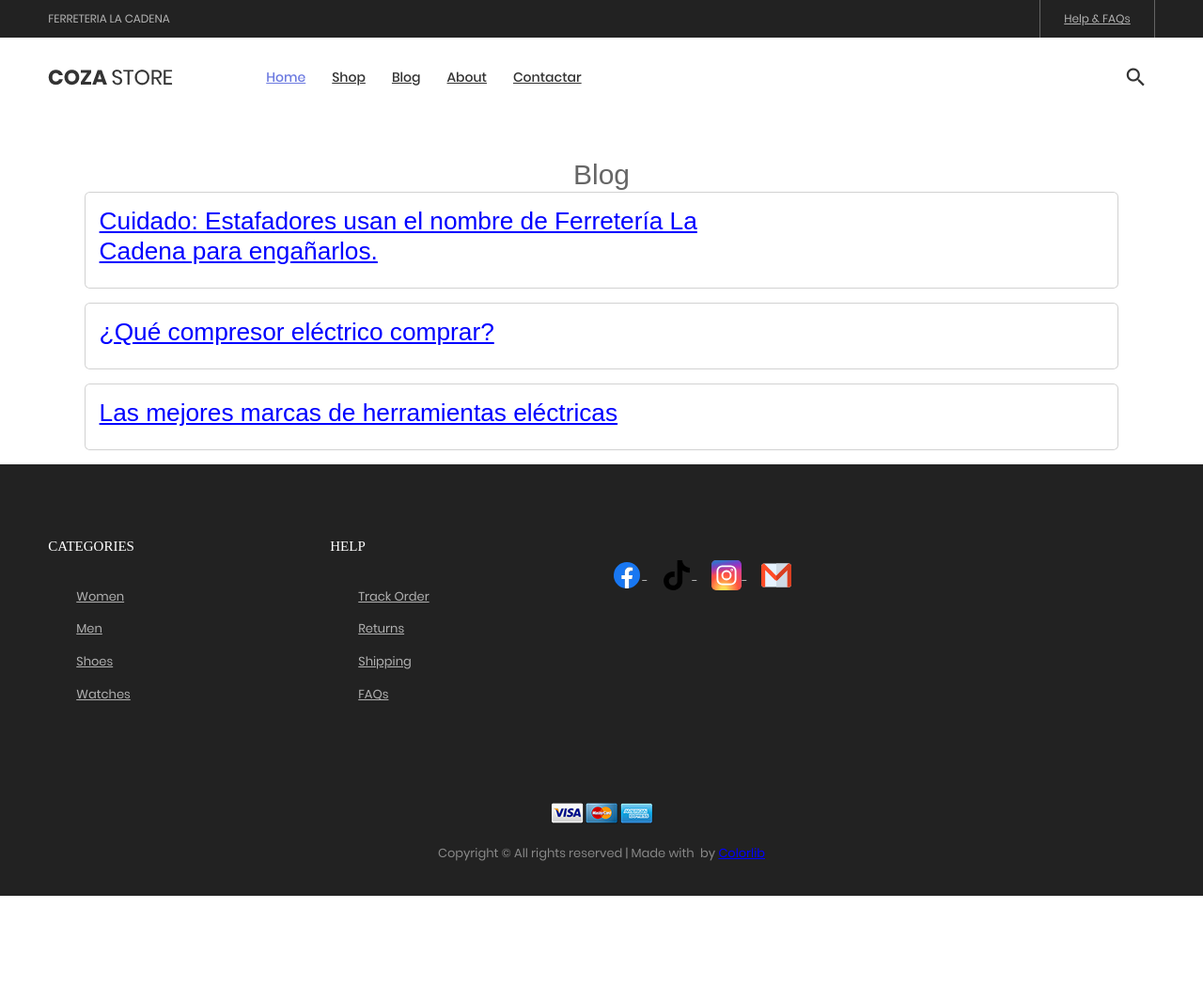
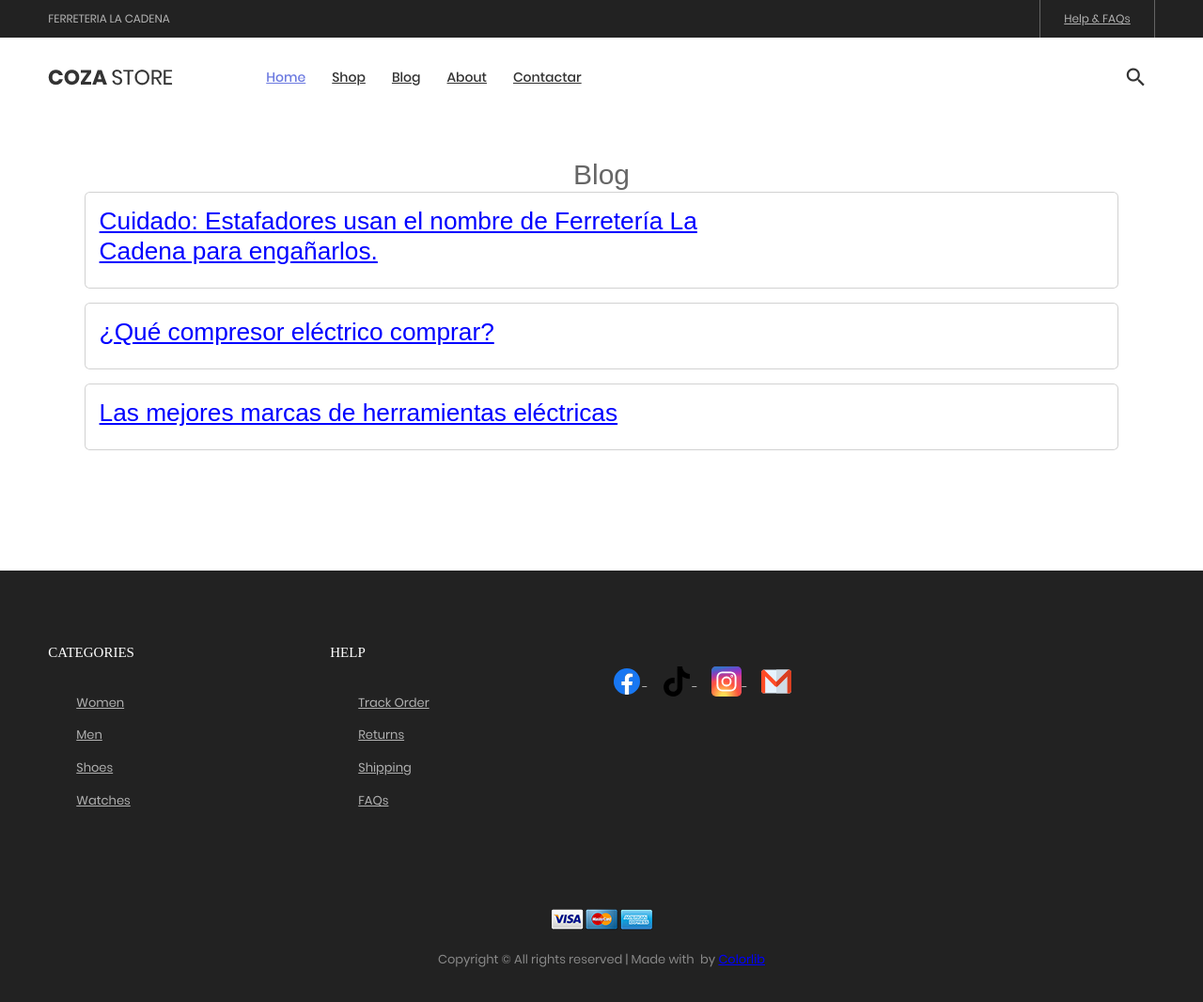
Before and after one commit to lacadenagt/nuevo, a Jekyll site: the page built from posts.md, in a window 1280 px wide and 1066 px high. Shown: the whole window at 94% size. Built offline with Jekyll 4.4.1, drawn with Linux system fonts in a browser that asks for light colours; some web fonts are replaced.

Commit message:
Update posts.md

```diff
--- a/posts.md
+++ b/posts.md
@@ -10,7 +10,7 @@ og_description: Conoce más sobre las herramientas y productos de ferretería en
         color:blue;
     }
 </style>
-<div style="margin-left:7%;margin-right:7%;margin-top:10%">
+<div style="margin-left:7%;margin-right:7%;margin-top:10%;margin-bottom:10%">
 <h2 style="text-align:center" title="herramientas eléctricas">Blog</h2>
 {% for post in site.posts limit:5 %}
 <div class="card mb-3" style="max-width:100%;">
```
